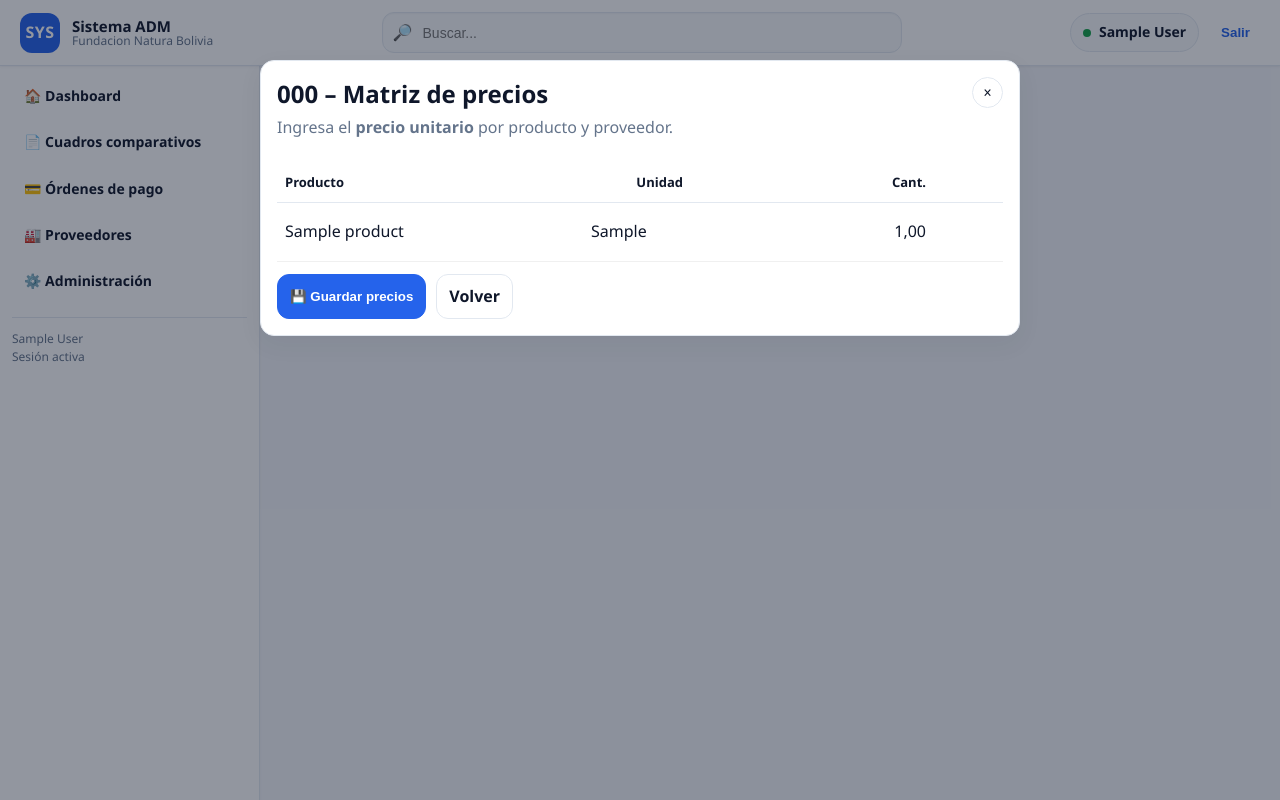
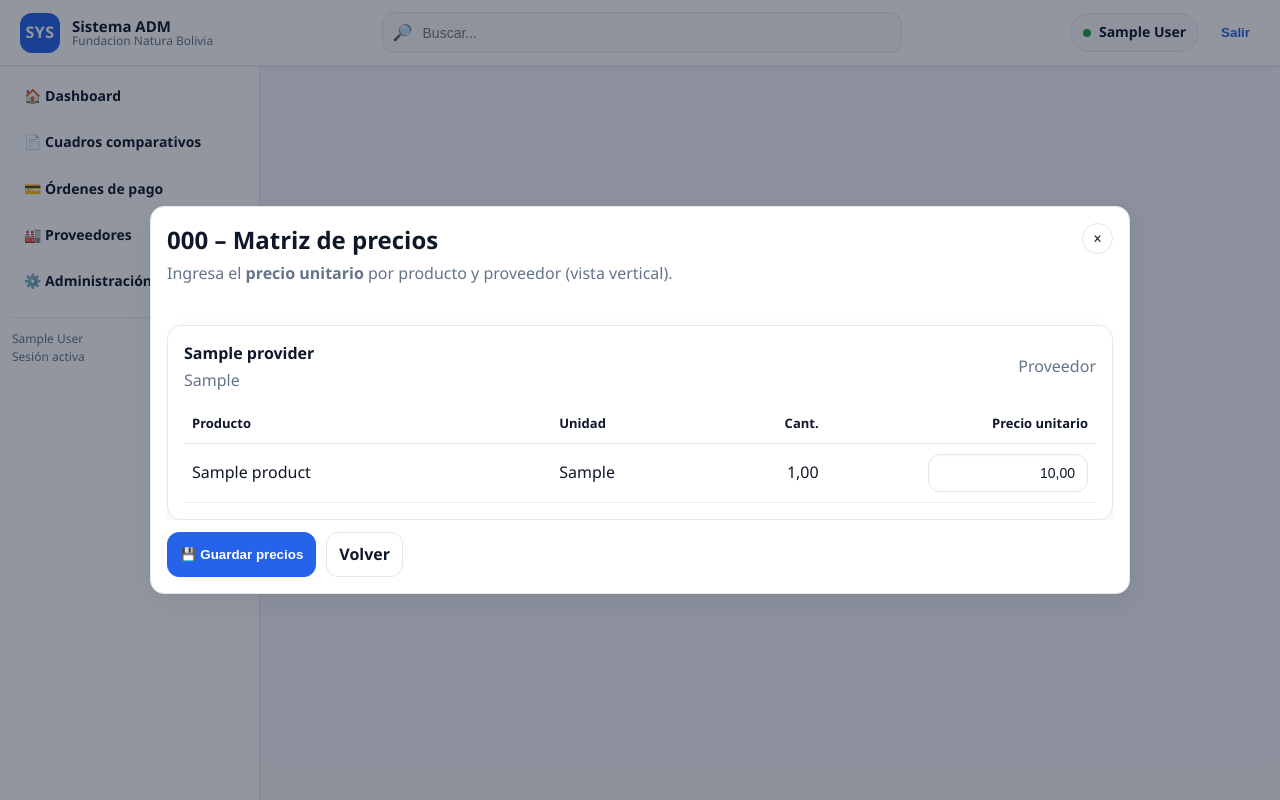
Before and after one commit to hectorisrael87/fundacion_sys, a Django app: page /cuadros/1/precios/ in a window 1280 px wide. Run offline with Django 5.2, Linux system fonts and the light colour scheme; a user stored in the database is signed in; tables that the repository leaves empty hold one stand-in row (values such as "Sample post").

Commit message:
esitlo_modal_cc2

```diff
--- a/src/static/css/app.css
+++ b/src/static/css/app.css
@@ -608,9 +608,10 @@ body{
   inset:0;
   z-index:50;
   display:flex;
-  align-items:flex-start;
   justify-content:center;
+  align-items:center;
   padding:24px;
+  overflow:auto; /* si el viewport es chico */
 }
 
 .modal-backdrop{
@@ -621,8 +622,10 @@ body{
 
 .modal-panel{
   position:relative;
-  width: min(760px, 100%);
-  margin-top: 36px;
+  width: min(980px, 100%);
+  max-height: calc(100vh - 48px);  /* altura limitada */
+  display:flex;
+  flex-direction:column;
 }
 
 .modal-header{
@@ -638,10 +641,16 @@ body{
   flex-wrap:wrap;
   margin-top:12px;
 }
-
+.modal-body{
+  overflow:auto;                 /* ✅ scroll interno */
+  padding-top:14px;
+  max-height: calc(100vh - 220px); /* deja espacio para header + botones */
+}
 /* inputs compactos para matriz de precios */
 .control-cell{
   width:120px;
   text-align:right;
   font-variant-numeric: tabular-nums;
 }
+
+.control-cell{ width:160px; }
--- a/src/templates/procurement/cc_prices.html
+++ b/src/templates/procurement/cc_prices.html
@@ -2,19 +2,24 @@
 {% block title %}{{ cc.number }} - Precios{% endblock %}
 
 {% block content %}
+
 <div class="modal">
   <a class="modal-backdrop" href="{% url 'cc_detail' cc.pk %}" aria-label="Cerrar"></a>
 
-  <div class="modal-panel">
+  <div class="modal-panel" style="width: min(980px, 100%);">
     <div class="card">
       <div class="modal-header">
         <div>
           <h2 class="m0">{{ cc.number }} – Matriz de precios</h2>
-          <div class="muted mt-xs">Ingresa el <b>precio unitario</b> por producto y proveedor.</div>
+          <div class="muted mt-xs">
+            Ingresa el <b>precio unitario</b> por producto y proveedor (vista vertical).
+          </div>
+
           {% if cc_bloqueado %}
             <div class="muted mt-sm">🔒 El cuadro está aprobado: la matriz está en modo lectura.</div>
           {% endif %}
         </div>
+
         <a class="btn btn-ghost btn-sm" href="{% url 'cc_detail' cc.pk %}">✕</a>
       </div>
 
@@ -34,20 +39,29 @@
         <form method="post" class="mt-md">
           {% csrf_token %}
 
-          <div class="table-scroll">
-            <table class="table minw-900">
+          <div class="modal-body">
+            {% for ps in proveedores %}
+              <div class="card mt" style="border:1px solid var(--line);">
+                <div class="hstack between">
+                  <div>
+                    <b>{{ ps.proveedor.nombre_empresa }}</b>
+                    {% if ps.detalle %}
+                      <div class="muted mt-xs">{{ ps.detalle }}</div>
+                    {% endif %}
+                  </div>
+                  <span class="muted">Proveedor</span>
+                </div>
+
+                <div class="table-scroll mt-md">
+                  <table class="table" style="margin-top:0;">
                     <thead>
                       <tr>
-                  <th>Producto</th>
-                  <th>Unidad</th>
-                  <th class="text-right">Cant.</th>
-
-                  {% for ps in proveedores %}
-                    <th class="text-right">{{ ps.proveedor.nombre_empresa }}</th>
-                  {% endfor %}
+                        <th style="min-width:240px;">Producto</th>
+                        <th style="min-width:90px;">Unidad</th>
+                        <th class="text-right" style="min-width:90px;">Cant.</th>
+                        <th class="text-right" style="min-width:170px;">Precio unitario</th>
                       </tr>
                     </thead>
-
                     <tbody>
                       {% for fila in matriz %}
                         <tr>
@@ -55,8 +69,9 @@
                           <td>{{ fila.item.unidad }}</td>
                           <td class="text-right">{{ fila.item.cantidad }}</td>
 
+                          <td class="text-right">
                             {% for c in fila.celdas %}
-                      <td class="text-right">
+                              {% if c.proveedor_id == ps.proveedor_id %}
                                 <input
                                   class="control control-cell"
                                   type="text"
@@ -65,12 +80,16 @@
                                   value="{{ c.precio_unit|floatformat:2 }}"
                                   {% if cc_bloqueado %}disabled{% endif %}
                                 />
+                              {% endif %}
+                            {% endfor %}
                           </td>
-                    {% endfor %}
                         </tr>
                       {% endfor %}
                     </tbody>
                   </table>
+                </div>
+              </div>
+            {% endfor %}
           </div>
 
           <div class="modal-actions">
@@ -80,8 +99,10 @@
             <a class="btn btn-ghost" href="{% url 'cc_detail' cc.pk %}">Volver</a>
           </div>
         </form>
+
       {% endif %}
     </div>
   </div>
 </div>
+
 {% endblock %}
```
Lines whose indentation alone changed are shown as unchanged.
